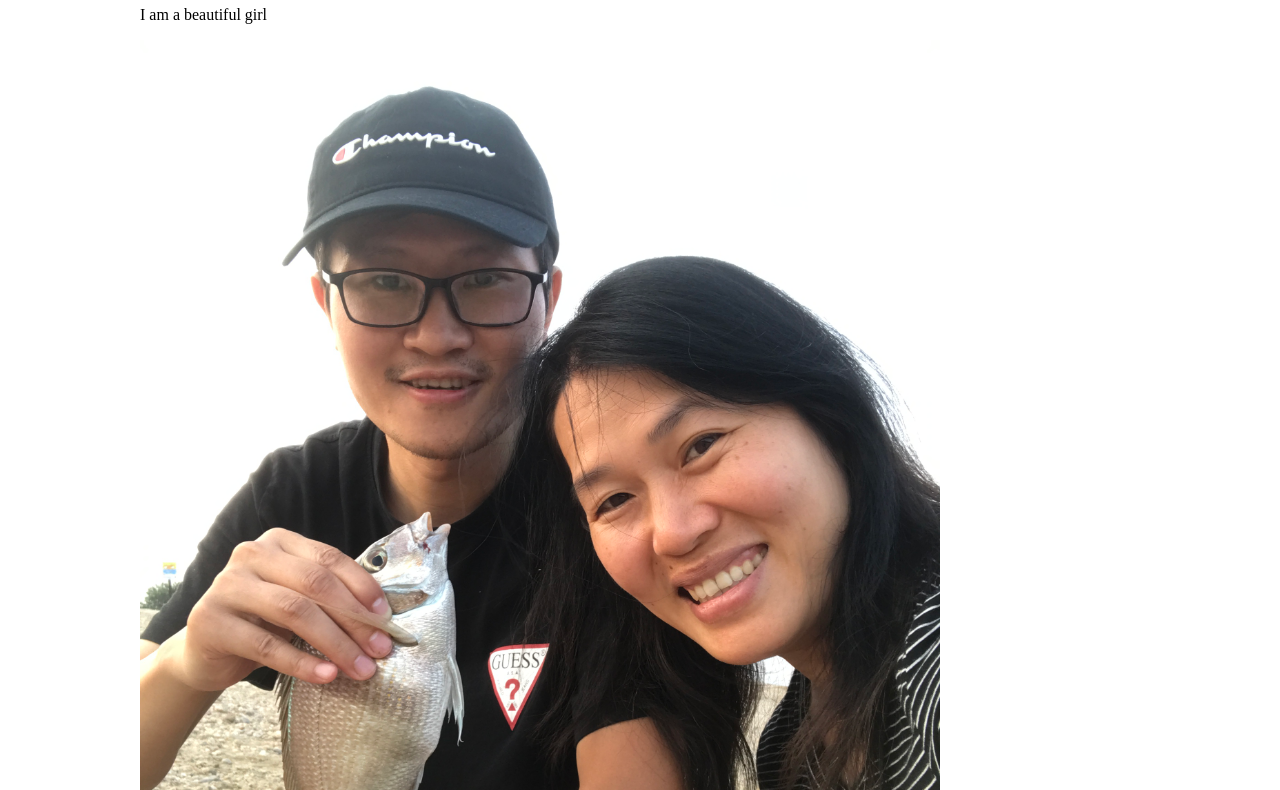
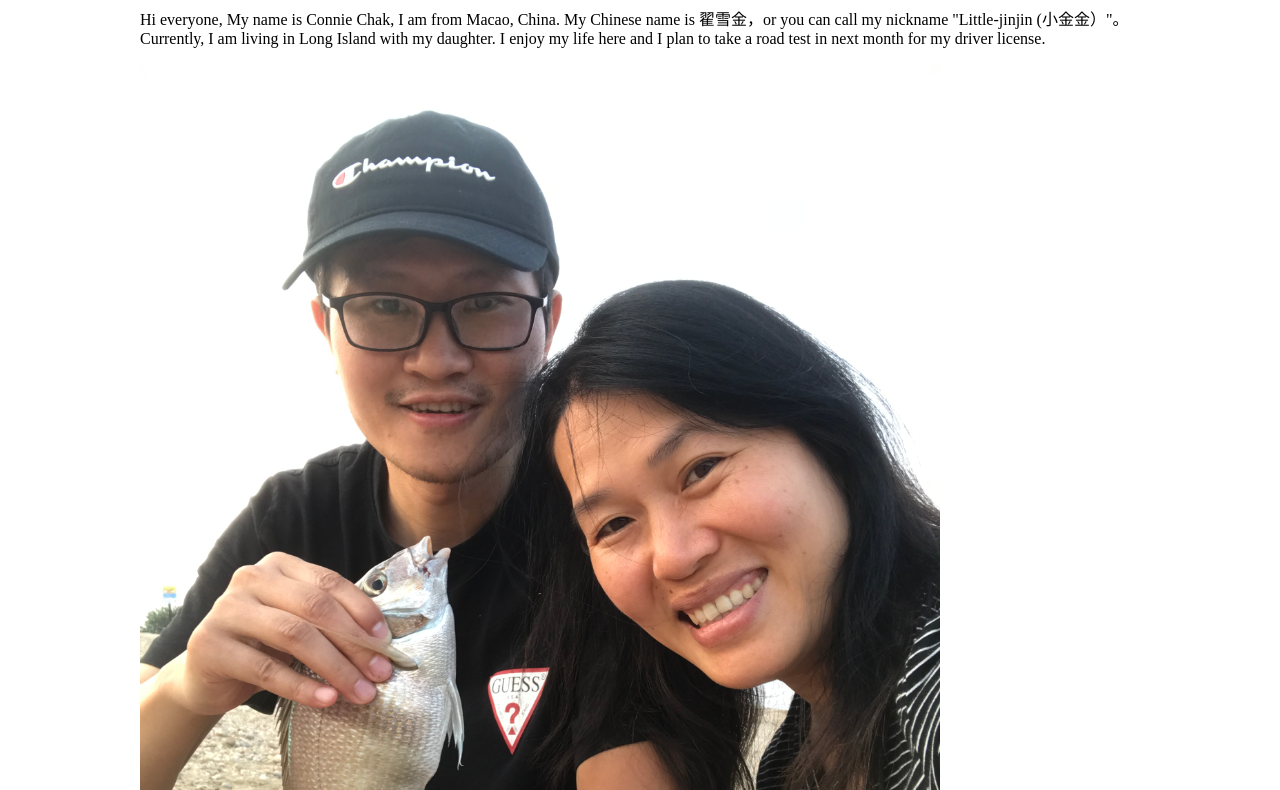
Before and after one commit to jinhongtan/little_jinjin, a plain HTML site: page index.html in a window 1280 px wide. Shown: the part 300-1090 px from the top of the page. Drawn offline with Linux system fonts and the light colour scheme.

Commit message:
Update index.html

```diff
--- a/index.html
+++ b/index.html
@@ -52,7 +52,9 @@
     </ul>
     <div class="body">
         <h1 class="h">Welcome to my webpage, I am Connie Chak</h1>
-        <p class="p">I am a beautiful girl</p>
+        <p class="p">Hi everyone,
+
+My name is Connie Chak, I am from Macao, China. My Chinese name is 翟雪金，or you can call my nickname "Little-jinjin (小金金）"。 Currently, I am living in Long Island with my daughter. I enjoy my life here and I plan to take a road test in next month for my driver license.</p>
         <img class="img1" src="./906img/1.jpeg" alt="">
     </div>
 
```
